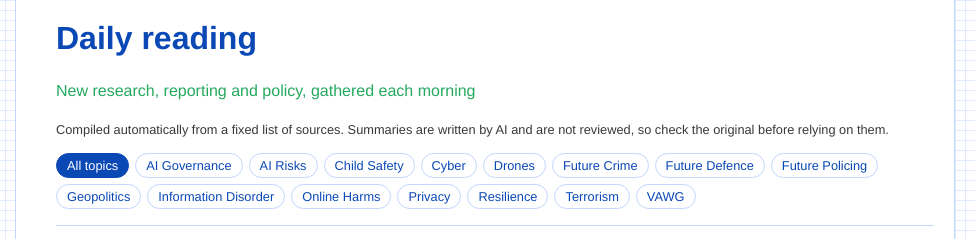
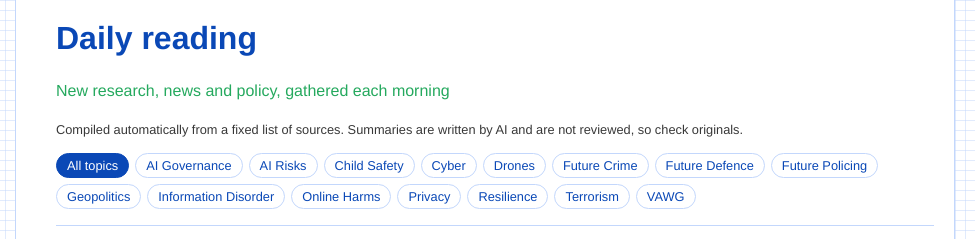
Before and after one commit to CardinalInsights/splash, a plain HTML site: page reading.html in a window 1280 px wide. Shown: the top 239 px of the page, 305-1280 px from the left. Drawn offline with Linux system fonts and the light colour scheme.

Commit message:
Revise reading section content and days shown
Updated the section lede and note for clarity. Increased the number of days shown from 7 to 10.

```diff
--- a/reading.html
+++ b/reading.html
@@ -53,8 +53,8 @@
 
         <div class="page-intro">
           <h1>Daily reading</h1>
-          <p class="section-lede" style="color: var(--green);">New research, reporting and policy, gathered each morning</p>
-          <p class="rl-note">Compiled automatically from a fixed list of sources. Summaries are written by AI and are not reviewed, so check the original before relying on them.</p>
+          <p class="section-lede" style="color: var(--green);">New research, news and policy, gathered each morning</p>
+          <p class="rl-note">Compiled automatically from a fixed list of sources. Summaries are written by AI and are not reviewed, so check originals.</p>
           <div class="rl-filters" id="filters" aria-label="Filter by topic"></div>
         </div>
 
@@ -71,7 +71,7 @@
 </div>
 <script>
 const DATA = "data/reading/";
-const DAYS_SHOWN = 7;
+const DAYS_SHOWN = 10;
 let activeTopic = "";
 let loadedDays = [];
 
```
